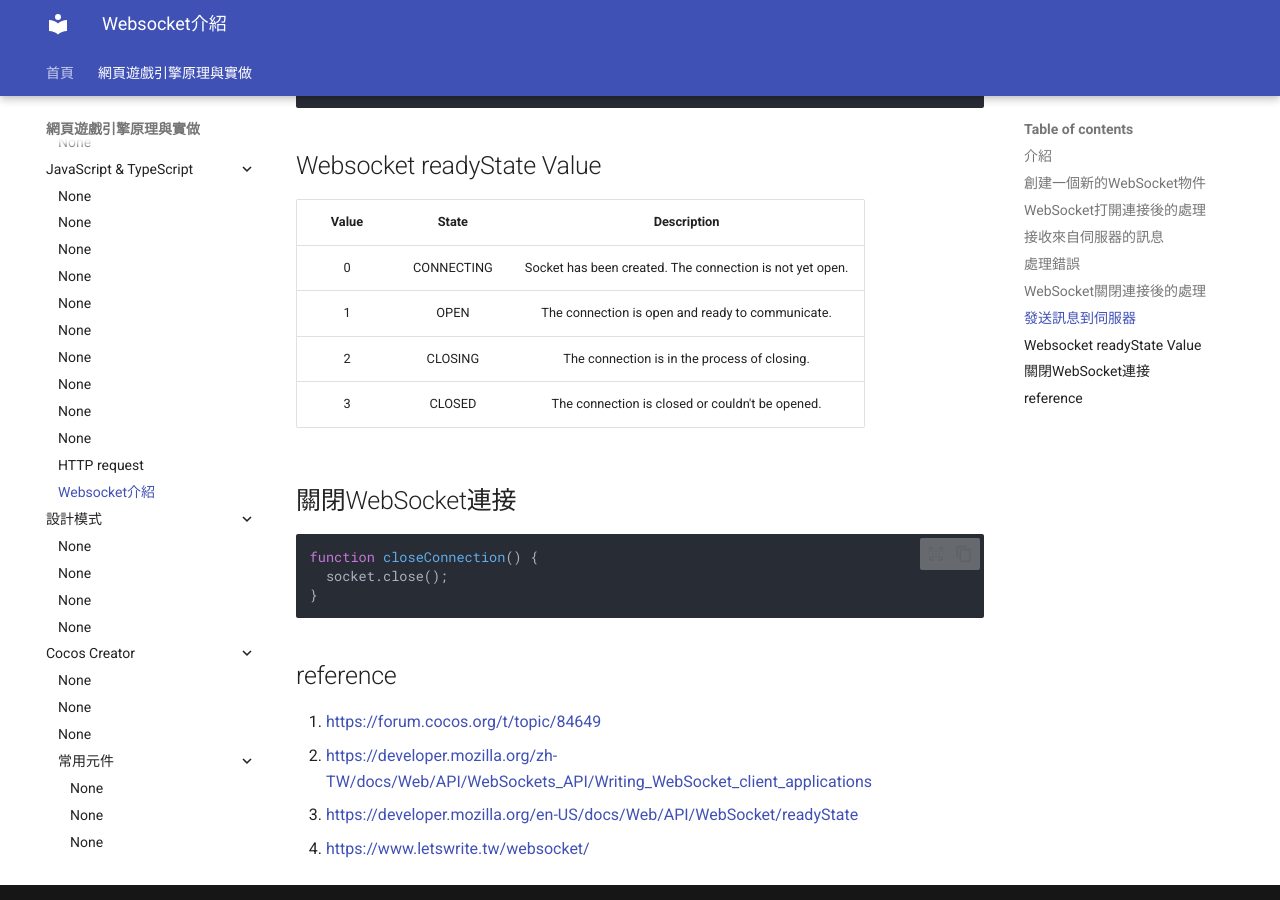
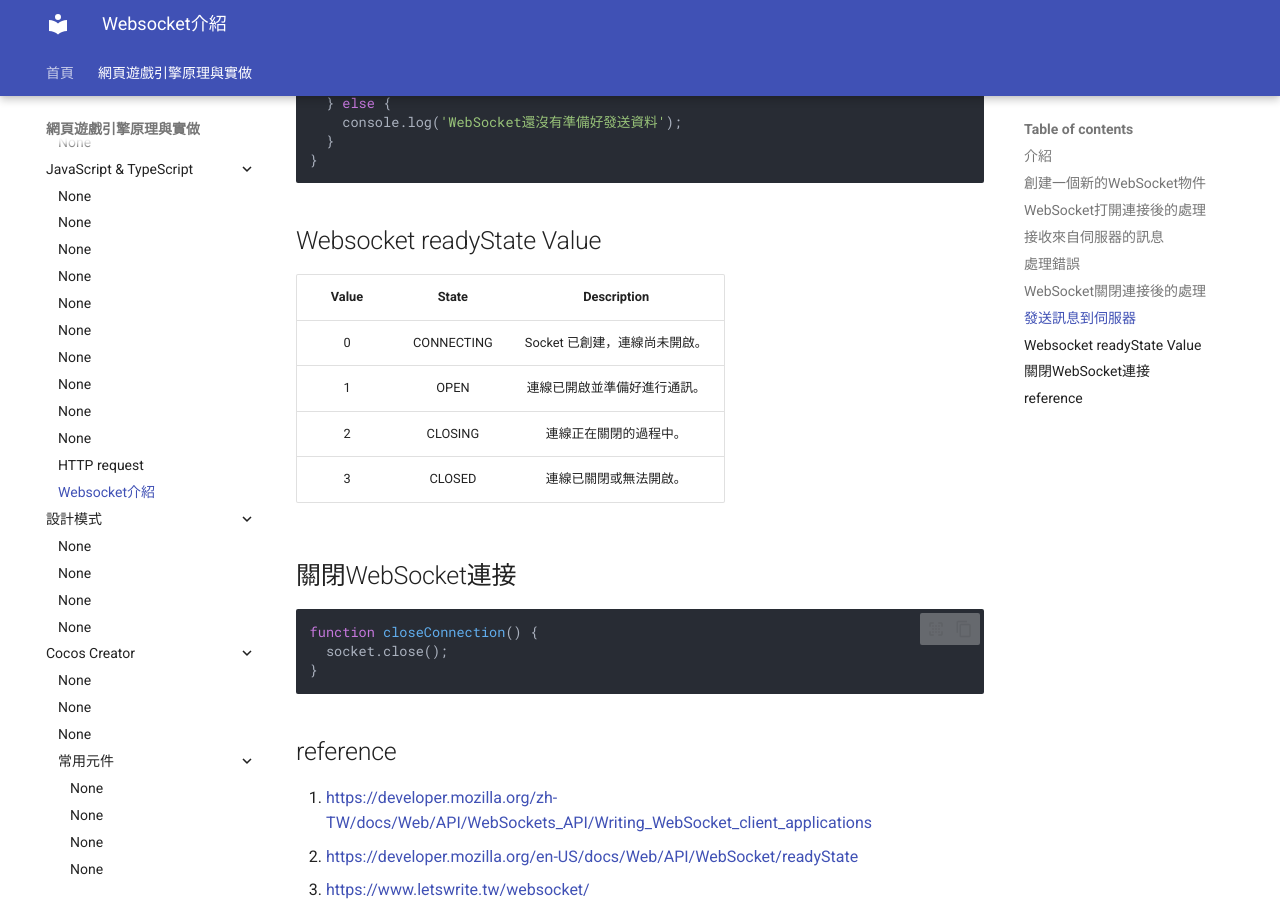
Before and after one commit to charlie89517/112-Principles-of-Web-Game, an MkDocs documentation site: the page built from website/webgame-engine/learn-js/websocket.md, in a window 1280 px wide and 900 px high, scrolled down 1637 px. Built offline with MkDocs 1.6.1 and Material for MkDocs 9.7.7, drawn with Linux system fonts in a browser that asks for light colours; some of the changed text lies outside the part shown.

Commit message:
修改文章

````diff
--- a/website/webgame-engine/learn-js/websocket.md
+++ b/website/webgame-engine/learn-js/websocket.md
@@ -61,10 +65,10 @@ function sendMessage(message) {
 ## Websocket readyState Value
 |  Value   | State  | Description |
 |  :----:  | :----:  | :----: |
-|0|CONNECTING|Socket has been created. The connection is not yet open.|
-|1|OPEN|The connection is open and ready to communicate.|
-|2|CLOSING|The connection is in the process of closing.|
-|3|CLOSED|The connection is closed or couldn't be opened.|
+|0|CONNECTING|Socket 已創建，連線尚未開啟。|
+|1|OPEN|連線已開啟並準備好進行通訊。|
+|2|CLOSING|連線正在關閉的過程中。|
+|3|CLOSED|連線已關閉或無法開啟。|
 
 ## 關閉WebSocket連接
 ```js
````
Also changed, not shown: other parts of website/webgame-engine/learn-js/websocket.md (+11 -7 lines), website/webgame-engine/learn-js/http-request.md (+110 -71 lines).
